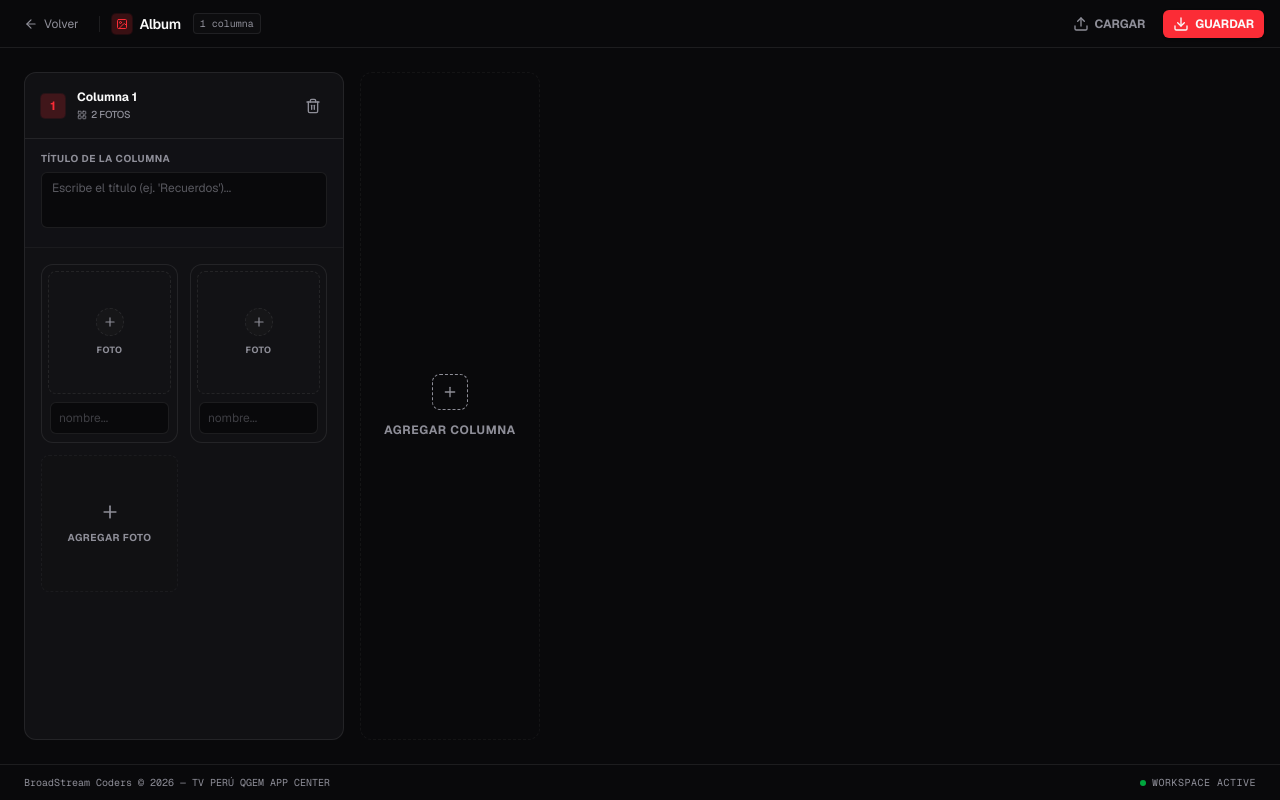
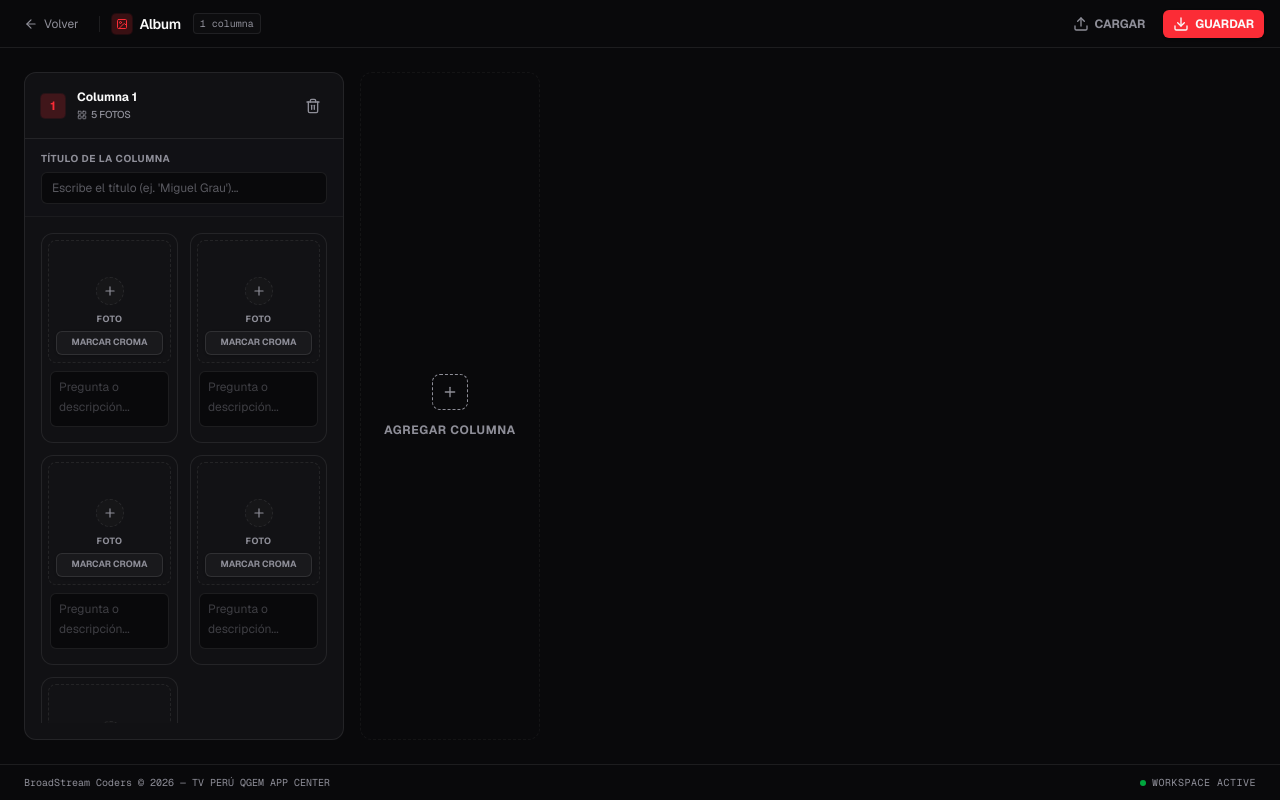
Before and after one commit to BroadStream-Coders/TvPeru-QGEM-AppCenter, a Next.js app in the folder apps/web/: page /workspaces/album in a window 1280 px wide. Built offline with nearby package versions, Linux system fonts and the light colour scheme.

Commit message:
refactor(web/album): update album structure by introducing new metadata interfaces, removing photo management functions, and enhancing AlbumCard and AlbumColumn components for improved usability and clarity

```diff
--- a/apps/web/src/app/workspaces/album/components/AlbumCard.tsx
+++ b/apps/web/src/app/workspaces/album/components/AlbumCard.tsx
@@ -1,6 +1,5 @@
 "use client";
 
-import { Trash2 } from "lucide-react";
 import { Button } from "@/components/ui/button";
 import { ImagePicker } from "@/components/shared/ImagePicker";
 
@@ -8,17 +7,19 @@ interface AlbumCardProps {
   id: string;
   name?: string;
   imageUrl?: string;
+  isCroma?: boolean;
   onImageChange: (file: File, url: string) => void;
   onNameChange: (name: string) => void;
-  onRemove: () => void;
+  onToggleCroma: () => void;
 }
 
 export function AlbumCard({
   name,
   imageUrl,
+  isCroma,
   onImageChange,
   onNameChange,
-  onRemove,
+  onToggleCroma,
 }: AlbumCardProps) {
   return (
     <div className="group flex flex-col gap-2 rounded-xl border p-1.5 transition-all duration-200 border-border bg-card hover:border-brand/40 hover:shadow-xs">
@@ -30,28 +31,31 @@ export function AlbumCard({
           placeholder="Foto"
         />
 
-        <div className="absolute bottom-2 right-2 flex items-center justify-end opacity-0 transition-all duration-300 translate-y-2 group-hover:opacity-100 group-hover:translate-y-0 pointer-events-none group-hover:pointer-events-auto">
+        <div className="absolute bottom-2 left-2 right-2 flex items-center justify-between transition-all duration-300 pointer-events-auto">
           <Button
-            size="icon"
-            variant="destructive"
+            size="sm"
+            variant={isCroma ? "default" : "outline"}
             onClick={(e) => {
               e.stopPropagation();
-              onRemove();
+              onToggleCroma();
             }}
-            className="h-6 w-6 bg-destructive/90 hover:bg-destructive shadow-sm"
+            className={`h-6 px-2 text-3xs font-bold uppercase transition-all shadow-sm w-full ${
+              isCroma
+                ? "bg-brand text-brand-foreground hover:brightness-110 border-transparent"
+                : "bg-background/95 text-muted-foreground hover:bg-brand/10 hover:text-brand border-border"
+            }`}
           >
-            <Trash2 className="h-3 w-3" />
+            {isCroma ? "✨ Croma" : "Marcar Croma"}
           </Button>
         </div>
       </div>
 
       <div className="px-0.5 pb-0.5">
-        <input
-          type="text"
+        <textarea
           value={name || ""}
           onChange={(e) => onNameChange(e.target.value)}
-          placeholder="nombre..."
-          className="w-full h-8 rounded-md border border-border bg-background px-2 py-1 text-xs text-foreground placeholder:text-muted-foreground/40 focus:outline-hidden focus:ring-1 focus:ring-brand/40 transition-all"
+          placeholder="Pregunta o descripción..."
+          className="w-full h-14 resize-none rounded-md border border-border bg-background px-2 py-1.5 text-xs text-foreground placeholder:text-muted-foreground/40 focus:outline-hidden focus:ring-1 focus:ring-brand/40 transition-all leading-relaxed"
           onClick={(e) => e.stopPropagation()}
         />
       </div>
--- a/apps/web/src/app/workspaces/album/components/AlbumColumn.tsx
+++ b/apps/web/src/app/workspaces/album/components/AlbumColumn.tsx
@@ -2,7 +2,7 @@
 
 import { AlbumCard } from "./AlbumCard";
 import { Button } from "@/components/ui/button";
-import { Trash2, Plus, LayoutGrid } from "lucide-react";
+import { Trash2, LayoutGrid } from "lucide-react";
 import { Card, CardHeader, CardContent } from "@/components/ui/card";
 import { ScrollArea, ScrollBar } from "@/components/ui/scroll-area";
 import { ImageSlot } from "@/types";
@@ -11,8 +11,6 @@ interface AlbumColumnProps {
   index: number;
   photos: ImageSlot[];
   context: string;
-  onAddPhoto: () => void;
-  onRemovePhoto: (id: string) => void;
   onUpdatePhoto: (id: string, updates: Partial<ImageSlot>) => void;
   onUpdateRound: (updates: Partial<{ context: string }>) => void;
   onRemoveColumn: () => void;
@@ -22,8 +20,6 @@ export function AlbumColumn({
   index,
   photos,
   context,
-  onAddPhoto,
-  onRemovePhoto,
   onUpdatePhoto,
   onUpdateRound,
   onRemoveColumn,
@@ -36,7 +32,9 @@ export function AlbumColumn({
             {index}
           </div>
           <div>
-            <h3 className="text-xs font-bold text-foreground">Columna {index}</h3>
+            <h3 className="text-xs font-bold text-foreground">
+              Columna {index}
+            </h3>
             <div className="flex items-center gap-2 mt-0.5">
               <span className="flex items-center gap-1 text-2xs font-medium text-muted-foreground uppercase tracking-tight">
                 <LayoutGrid className="h-2.5 w-2.5" />
@@ -59,11 +57,12 @@ export function AlbumColumn({
         <label className="text-2xs font-bold uppercase tracking-wider text-muted-foreground mb-1.5 block">
           Título de la Columna
         </label>
-        <textarea
+        <input
+          type="text"
           value={context}
           onChange={(e) => onUpdateRound({ context: e.target.value })}
-          placeholder="Escribe el título (ej. 'Recuerdos')..."
-          className="w-full h-14 resize-none rounded-md border border-border bg-background px-2.5 py-1.5 text-xs text-foreground placeholder:text-muted-foreground/60 focus:outline-hidden focus:ring-1 focus:ring-brand/40 transition-all leading-relaxed"
+          placeholder="Escribe el título (ej. 'Miguel Grau')..."
+          className="w-full h-8 rounded-md border border-border bg-background px-2.5 py-1.5 text-xs text-foreground placeholder:text-muted-foreground/60 focus:outline-hidden focus:ring-1 focus:ring-brand/40 transition-all"
         />
       </div>
 
@@ -76,23 +75,16 @@ export function AlbumColumn({
                 id={photo.id}
                 name={photo.name}
                 imageUrl={photo.url}
+                isCroma={photo.isCroma}
                 onImageChange={(file, url) =>
                   onUpdatePhoto(photo.id, { file, url })
                 }
                 onNameChange={(name) => onUpdatePhoto(photo.id, { name })}
-                onRemove={() => onRemovePhoto(photo.id)}
+                onToggleCroma={() =>
+                  onUpdatePhoto(photo.id, { isCroma: !photo.isCroma })
+                }
               />
             ))}
-
-            <button
-              onClick={onAddPhoto}
-              className="flex aspect-square w-full flex-col items-center justify-center gap-2 rounded-lg border border-dashed border-border/60 bg-muted/5 text-muted-foreground transition-all hover:border-brand/40 hover:bg-muted/10 hover:text-foreground"
-            >
-              <Plus className="h-5 w-5" />
-              <span className="text-2xs font-bold uppercase tracking-wider">
-                Agregar Foto
-              </span>
-            </button>
           </div>
           <ScrollBar orientation="vertical" />
         </ScrollArea>
--- a/apps/web/src/app/workspaces/album/page.tsx
+++ b/apps/web/src/app/workspaces/album/page.tsx
@@ -20,19 +20,19 @@ interface AlbumRound {
   photos: ImageSlot[];
 }
 
-interface PhotoMetadata {
-  name: string;
-  path: string;
+interface AlbumExportCard {
+  isCroma?: boolean;
+  question: string;
+  imagePath: string;
 }
 
-interface RoundMetadata {
-  context: string;
-  photos: PhotoMetadata[];
+interface AlbumExportRound {
+  title: string;
+  cards: AlbumExportCard[];
 }
 
 interface AlbumSessionData {
-  version: number;
-  groups: RoundMetadata[];
+  rounds: AlbumExportRound[];
 }
 
 const createEmptyPhoto = (): ImageSlot => ({
@@ -40,11 +40,14 @@ const createEmptyPhoto = (): ImageSlot => ({
   name: "",
 });
 
-const createEmptyAlbumRound = (): AlbumRound => ({
-  id: nanoid(),
-  context: "",
-  photos: [createEmptyPhoto(), createEmptyPhoto()],
-});
+const createEmptyAlbumRound = (): AlbumRound => {
+  const photos = Array(5).fill(null).map(createEmptyPhoto);
+  return {
+    id: nanoid(),
+    context: "",
+    photos,
+  };
+};
 
 export default function AlbumPage() {
   const [rounds, setRounds] = useState<AlbumRound[]>([createEmptyAlbumRound()]);
@@ -64,26 +67,7 @@ export default function AlbumPage() {
     setRounds((prev) => prev.filter((r) => r.id !== roundId));
   };
 
-  const addPhotoToRound = (roundId: string) => {
-    setRounds((prev) =>
-      prev.map((r) =>
-        r.id === roundId
-          ? { ...r, photos: [...r.photos, createEmptyPhoto()] }
-          : r,
-      ),
-    );
-  };
-
-  const removePhotoFromRound = (roundId: string, photoId: string) => {
-    setRounds((prev) =>
-      prev.map((r) => {
-        if (r.id !== roundId) return r;
-        const photo = r.photos.find((p) => p.id === photoId);
-        if (photo?.url) URL.revokeObjectURL(photo.url);
-        return { ...r, photos: r.photos.filter((p) => p.id !== photoId) };
-      }),
-    );
-  };
+  // Photos amount are fixed to 5 per round. Removed addPhotoToRound and removePhotoFromRound.
 
   const updatePhotoInRound = (
     roundId: string,
@@ -96,11 +80,13 @@ export default function AlbumPage() {
         return {
           ...r,
           photos: r.photos.map((p) => {
-            if (p.id !== photoId) return p;
-            if (updates.url && p.url && updates.url !== p.url) {
-              URL.revokeObjectURL(p.url);
+            if (p.id === photoId) {
+              if (updates.url && p.url && updates.url !== p.url) {
+                URL.revokeObjectURL(p.url);
+              }
+              return { ...p, ...updates };
             }
-            return { ...p, ...updates };
+            return p;
           }),
         };
       }),
@@ -114,18 +100,18 @@ export default function AlbumPage() {
   };
 
   const handleSave = async () => {
-    const prepareMetadata = (albumRounds: AlbumRound[]): RoundMetadata[] =>
+    const prepareMetadata = (albumRounds: AlbumRound[]): AlbumExportRound[] =>
       albumRounds.map((round) => ({
-        context: round.context,
-        photos: round.photos.map((photo) => ({
-          name: photo.name || "",
-          path: photo.file ? `images/${nanoid(4)}_${photo.file.name}` : "",
+        title: round.context,
+        cards: round.photos.map((photo) => ({
+          isCroma: photo.isCroma ? true : undefined,
+          question: photo.name || "",
+          imagePath: photo.file ? `images/${nanoid(4)}_${photo.file.name}` : "",
         })),
       }));
 
     const sessionData: AlbumSessionData = {
-      version: 1,
-      groups: prepareMetadata(rounds),
+      rounds: prepareMetadata(rounds),
     };
 
     const filesToInclude: { name: string; file: File }[] = [];
@@ -133,7 +119,7 @@ export default function AlbumPage() {
     rounds.forEach((round, roundIndex) => {
       round.photos.forEach((photo, photoIndex) => {
         if (photo.file) {
-          const path = sessionData.groups[roundIndex].photos[photoIndex].path;
+          const path = sessionData.rounds[roundIndex].cards[photoIndex].imagePath;
           if (path) {
             filesToInclude.push({
               name: path,
@@ -171,26 +157,26 @@ export default function AlbumPage() {
       const content = await dataFile.async("string");
       const sessionData = JSON.parse(content) as AlbumSessionData;
 
-      if (!sessionData.groups || !Array.isArray(sessionData.groups)) {
-          alert("El archivo no contiene data de columnas validas.");
+      if (!sessionData.rounds || !Array.isArray(sessionData.rounds)) {
+          alert("El archivo no contiene data de rondas validas.");
           return;
       }
 
       const processGroups = async (
-        groupsMeta: RoundMetadata[],
+        groupsMeta: AlbumExportRound[],
       ): Promise<AlbumRound[]> => {
         return Promise.all(
           groupsMeta.map(async (roundMeta) => {
             const photos = await Promise.all(
-              (roundMeta.photos || []).map(async (pMeta) => {
+              (roundMeta.cards || []).map(async (pMeta) => {
                 let imageFile: File | undefined;
                 let imageUrl: string | undefined;
-                if (pMeta.path) {
-                  const imgEntry = zip.file(pMeta.path);
+                if (pMeta.imagePath) {
+                  const imgEntry = zip.file(pMeta.imagePath);
                   if (imgEntry) {
                     const blob = await imgEntry.async("blob");
                     const parts = (
-                      pMeta.path.split("/").pop() || pMeta.path
+                      pMeta.imagePath.split("/").pop() || pMeta.imagePath
                     ).split("_");
                     const originalName =
                       parts.length > 1 ? parts.slice(1).join("_") : parts[0];
@@ -202,7 +188,7 @@ export default function AlbumPage() {
                 }
                 return {
                   id: nanoid(),
-                  name: pMeta.name || "",
+                  name: pMeta.question || "",
                   file: imageFile,
                   url: imageUrl,
                 };
@@ -211,14 +197,14 @@ export default function AlbumPage() {
 
             return {
               id: nanoid(),
-              context: roundMeta.context || "",
+              context: roundMeta.title || "",
               photos: photos.length > 0 ? photos : [createEmptyPhoto(), createEmptyPhoto()],
             };
           }),
         );
       };
 
-      const loadedGroups = await processGroups(sessionData.groups);
+      const loadedGroups = await processGroups(sessionData.rounds);
 
       setRounds(loadedGroups.length > 0 ? loadedGroups : [createEmptyAlbumRound()]);
     } catch {
@@ -246,10 +232,6 @@ export default function AlbumPage() {
               index={roundIndex + 1}
               photos={round.photos}
               context={round.context}
-              onAddPhoto={() => addPhotoToRound(round.id)}
-              onRemovePhoto={(photoId) =>
-                removePhotoFromRound(round.id, photoId)
-              }
               onUpdatePhoto={(photoId, updates) =>
                 updatePhotoInRound(round.id, photoId, updates)
               }
--- a/apps/web/src/types/index.ts
+++ b/apps/web/src/types/index.ts
@@ -8,6 +8,7 @@ export interface ImageSlot {
   name?: string;
   file?: File;
   url?: string;
+  isCroma?: boolean;
 }
 
 export interface WorkspaceGroup<T> {
```
